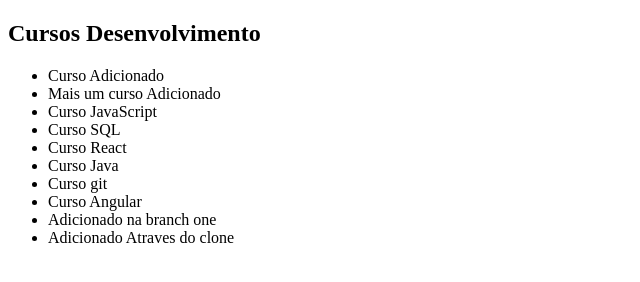
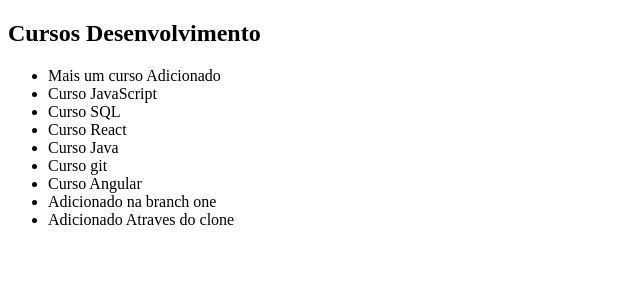
Before and after one commit to hugoodesa/gitAlura, a plain HTML site: page index.html in a window 1280 px wide. Shown: the whole page, without its empty margins (0-640 px from the left). Drawn offline with Linux system fonts and the light colour scheme.

Commit message:
ajustado espacos em branco

```diff
--- a/index.html
+++ b/index.html
@@ -11,15 +11,12 @@
     <h2>Cursos Desenvolvimento</h2>
 
     <ul>
-      <li>Curso Adicionado</li>
       <li>Mais um curso Adicionado</li>
       <li>Curso JavaScript</li>
       <li>Curso SQL</li>
       <li>Curso React</li>
       <li>Curso Java</li>
-
       <li>Curso git</li>
-
       <li>Curso Angular</li>
 
       <li>Adicionado na branch one</li>
```
